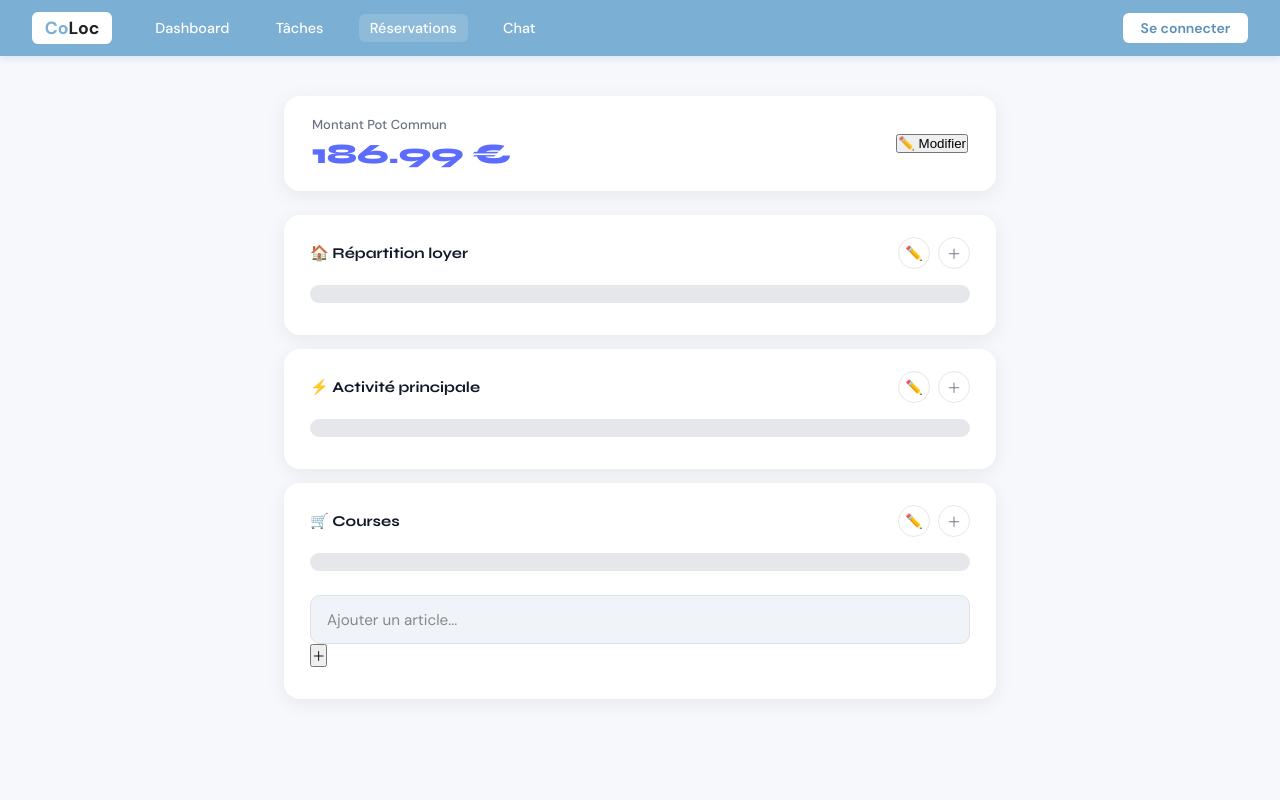
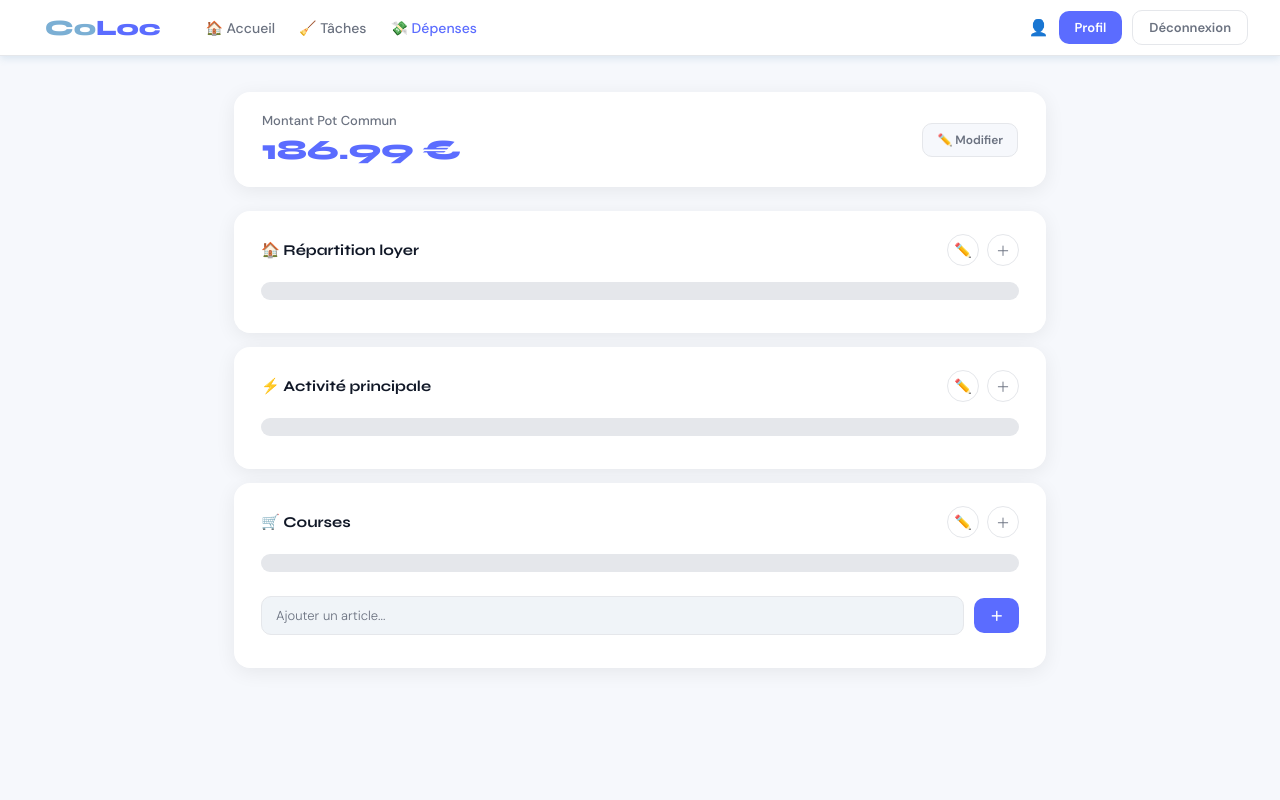
Before and after one commit to balletFrancois18/Projet-IHM-Colocation, a Flask app: page /depenses in a window 1280 px wide. Run offline with Flask 3, Linux system fonts and the light colour scheme; data comes from the database, SQL or seed files in the repository.

Commit message:
modificiation des fichiers depenses

```diff
--- /dev/null
+++ b/static/depenses.css
@@ -0,0 +1,216 @@
+ *, *::before, *::after { box-sizing: border-box; margin: 0; padding: 0; }
+
+    :root {
+      --primary: #5B6CFF;
+      --bg: #F6F8FC;
+      --surface: #fff;
+      --border: #E5E7EB;
+      --text: #111827;
+      --muted: #6B7280;
+      --radius: 16px;
+      --shadow: 0 4px 20px rgba(0,0,0,0.07);
+    }
+
+    body {
+      font-family: 'DM Sans', sans-serif;
+      background: var(--bg);
+      color: var(--text);
+      min-height: 100vh;
+    }
+
+    /* NAVBAR */
+    .navbar {
+      display: flex; align-items: center; justify-content: space-between;
+      padding: 16px 32px; background: var(--surface);
+      border-bottom: 1px solid var(--border);
+      position: sticky; top: 0; z-index: 50;
+    }
+    .nav-logo { font-family: 'Syne', sans-serif; font-size: 22px; font-weight: 800; }
+    .nav-logo span { color: var(--primary); }
+    .nav-links { display: flex; gap: 24px; }
+    .nav-links a {
+      text-decoration: none; color: var(--muted);
+      font-weight: 500; font-size: 14px; transition: color 0.2s;
+    }
+    .nav-links a:hover, .nav-links a.active { color: var(--primary); }
+    .nav-right { display: flex; align-items: center; gap: 10px; }
+    .btn-sm {
+      padding: 8px 16px; border-radius: 10px; font-size: 13px;
+      font-weight: 600; cursor: pointer; border: none; font-family: 'DM Sans', sans-serif;
+      transition: all 0.2s;
+    }
+    .btn-primary { background: var(--primary); color: white; }
+    .btn-ghost { background: white; color: var(--muted); border: 1.5px solid var(--border); text-decoration: none; display: inline-flex; align-items: center; }
+    .btn-ghost:hover { border-color: var(--primary); color: var(--primary); }
+
+    /* CONTAINER */
+    .container { max-width: 860px; margin: 36px auto; padding: 0 24px; }
+
+    /* POT COMMUN */
+    .pot-header {
+      display: flex; align-items: center; justify-content: space-between;
+      background: var(--surface); border-radius: var(--radius);
+      padding: 20px 28px; margin-bottom: 24px;
+      box-shadow: var(--shadow);
+    }
+    .pot-label { font-size: 13px; color: var(--muted); font-weight: 500; margin-bottom: 4px; }
+    .pot-montant {
+      font-family: 'Syne', sans-serif; font-size: 28px;
+      font-weight: 800; color: var(--primary);
+    }
+    .btn-edit-pot {
+      background: var(--bg); border: 1.5px solid var(--border);
+      border-radius: 10px; padding: 8px 14px;
+      font-size: 12px; color: var(--muted); cursor: pointer;
+      font-family: 'DM Sans', sans-serif; font-weight: 600;
+      transition: all 0.2s;
+    }
+    .btn-edit-pot:hover { border-color: var(--primary); color: var(--primary); }
+
+    /* CATEGORIE CARD */
+    .categorie-card {
+      background: var(--surface); border-radius: var(--radius);
+      padding: 22px 26px; margin-bottom: 14px;
+      box-shadow: var(--shadow); border: 1.5px solid transparent;
+      transition: border-color 0.2s;
+    }
+    .categorie-card:hover { border-color: rgba(91,108,255,0.15); }
+
+    .cat-header {
+      display: flex; align-items: center;
+      justify-content: space-between; margin-bottom: 16px;
+    }
+    .cat-titre {
+      font-family: 'Syne', sans-serif;
+      font-size: 15px; font-weight: 700;
+    }
+    .cat-actions { display: flex; gap: 8px; }
+    .btn-round {
+      width: 32px; height: 32px; border-radius: 50%;
+      border: 1.5px solid var(--border); background: white;
+      display: flex; align-items: center; justify-content: center;
+      cursor: pointer; font-size: 14px; color: var(--muted);
+      transition: all 0.2s;
+    }
+    .btn-round:hover { border-color: var(--primary); color: var(--primary); background: #EEF2FF; }
+
+    /* BARRE DE RÉPARTITION */
+    .barre-wrap { position: relative; margin-bottom: 8px; }
+    .barre {
+      display: flex; height: 18px; border-radius: 20px;
+      overflow: visible; background: var(--border);
+      position: relative;
+    }
+    .barre-segment {
+      height: 100%; transition: width 0.5s cubic-bezier(0.4,0,0.2,1);
+      position: relative; cursor: pointer;
+    }
+    .barre-segment:first-child { border-radius: 20px 0 0 20px; }
+    .barre-segment:last-child { border-radius: 0 20px 20px 0; }
+    .barre-segment:only-child { border-radius: 20px; }
+
+    /* Tooltip au survol */
+    .barre-segment .tooltip {
+      position: absolute; bottom: calc(100% + 8px);
+      left: 50%; transform: translateX(-50%);
+      background: #1F2937; color: white;
+      padding: 5px 10px; border-radius: 8px;
+      font-size: 12px; font-weight: 600; white-space: nowrap;
+      opacity: 0; pointer-events: none;
+      transition: opacity 0.2s;
+      z-index: 10;
+    }
+    .barre-segment .tooltip::after {
+      content: ''; position: absolute; top: 100%; left: 50%;
+      transform: translateX(-50%);
+      border: 5px solid transparent;
+      border-top-color: #1F2937;
+    }
+    .barre-segment:hover .tooltip { opacity: 1; }
+
+    /* Légende */
+    .barre-legende {
+      display: flex; gap: 14px; flex-wrap: wrap; margin-top: 10px;
+    }
+    .legende-item {
+      display: flex; align-items: center; gap: 6px;
+      font-size: 12px; color: var(--muted);
+    }
+    .legende-dot {
+      width: 10px; height: 10px; border-radius: 50%; flex-shrink: 0;
+    }
+    .legende-nom { font-weight: 600; color: var(--text); }
+
+    /* Champ courses */
+    .courses-row {
+      display: flex; gap: 10px; align-items: center; margin-top: 4px;
+    }
+    .courses-input {
+      flex: 1; padding: 10px 14px;
+      border: 1.5px solid var(--border); border-radius: 10px;
+      font-size: 13px; font-family: 'DM Sans', sans-serif;
+      transition: border-color 0.2s;
+    }
+    .courses-input:focus { outline: none; border-color: var(--primary); }
+
+    /* MODAL */
+    .modal-overlay {
+      display: none; position: fixed; inset: 0;
+      background: rgba(0,0,0,0.35); z-index: 200;
+      align-items: center; justify-content: center;
+    }
+    .modal-overlay.active { display: flex; }
+    .modal {
+      background: white; border-radius: 20px;
+      padding: 28px; width: 380px;
+      box-shadow: 0 20px 60px rgba(0,0,0,0.18);
+      animation: slideUp 0.25s ease-out;
+    }
+    @keyframes slideUp {
+      from { transform: translateY(20px); opacity: 0; }
+      to   { transform: translateY(0);    opacity: 1; }
+    }
+    .modal-titre {
+      font-family: 'Syne', sans-serif;
+      font-size: 18px; font-weight: 700; margin-bottom: 20px;
+    }
+    .field-group { margin-bottom: 14px; }
+    .field-label {
+      font-size: 12px; font-weight: 600; color: var(--muted);
+      margin-bottom: 5px; display: block; text-transform: uppercase;
+      letter-spacing: 0.05em;
+    }
+    .field-input {
+      width: 100%; padding: 11px 14px;
+      border: 1.5px solid var(--border); border-radius: 10px;
+      font-size: 13px; font-family: 'DM Sans', sans-serif;
+      transition: border-color 0.2s;
+    }
+    .field-input:focus { outline: none; border-color: var(--primary); }
+    .modal-actions {
+      display: flex; justify-content: flex-end;
+      gap: 10px; margin-top: 20px;
+    }
+    .btn-valider {
+      padding: 10px 22px; background: var(--primary); color: white;
+      border: none; border-radius: 10px; cursor: pointer;
+      font-size: 13px; font-weight: 600; font-family: 'DM Sans', sans-serif;
+      transition: all 0.2s;
+    }
+    .btn-valider:hover { background: #4455EE; transform: scale(1.02); }
+    .btn-annuler {
+      padding: 10px 18px; background: white; color: var(--muted);
+      border: 1.5px solid var(--border); border-radius: 10px;
+      cursor: pointer; font-size: 13px; font-family: 'DM Sans', sans-serif;
+      transition: all 0.2s;
+    }
+    .btn-annuler:hover { border-color: #EF4444; color: #EF4444; }
+
+    /* Modal pot commun */
+    .pot-input {
+      width: 100%; padding: 14px; font-size: 24px; font-weight: 700;
+      text-align: center; border: 2px solid var(--border);
+      border-radius: 12px; font-family: 'Syne', sans-serif;
+      color: var(--primary); transition: border-color 0.2s;
+    }
+    .pot-input:focus { outline: none; border-color: var(--primary); }
--- a/templates/depenses.html
+++ b/templates/depenses.html
@@ -1,33 +1,28 @@
-
-
 <!DOCTYPE html>
 <html lang="fr">
 <head>
   <meta charset="UTF-8">
   <meta name="viewport" content="width=device-width, initial-scale=1.0">
   <title>CoLoc — Dépenses</title>
-  <link href="https://fonts.googleapis.com/css2?family=DM+Sans:wght@400;500;600;700&family=Syne:wght@700;800&display=swap" rel="stylesheet">
+  <link href="https://fonts.googleapis.com/css2?family=DM+Sans:wght@300;400;500;600;700&family=Syne:wght@700;800&display=swap" rel="stylesheet">
   <link rel="stylesheet" href="{{ url_for('static', filename='style.css') }}">
+  <link rel="stylesheet" href="{{ url_for('static', filename='depenses.css') }}">
 </head>
 <body>
 
-  <!-- NAVBAR -->
-  <nav>
-    <div class="nav-logo">Co<span>Loc</span></div>
-    <a href="{{ url_for('index') }}" class="nav-link">Dashboard</a>
-    <a href="{{ url_for('taches.liste_taches') }}" class="nav-link">Tâches</a>
-    <a href="{{ url_for('depenses.liste_depenses') }}" class="nav-link" style="background:rgba(255,255,255,0.15);>Dépenses</a>
-    <a href="#" class="nav-link">Réservations</a>
-    <a href="#" class="nav-link">Chat</a>
-    <div class="nav-right">
-      {% if session.get('user_id') %}
-        <div class="nav-avatar">👤</div>
-        <a href="{{ url_for('auth.logout') }}" class="btn-logout">Déconnexion</a>
-      {% else %}
-        <a href="{{ url_for('auth.login') }}" class="btn-connect">Se connecter</a>
-      {% endif %}
-    </div>
-  </nav>
+<nav class="navbar">
+  <div class="nav-logo">Co<span>Loc</span></div>
+  <div class="nav-links">
+    <a href="/">🏠 Accueil</a>
+    <a href="/taches">🧹 Tâches</a>
+    <a href="/depenses" class="active">💸 Dépenses</a>
+  </div>
+  <div class="nav-right">
+    <span>👤</span>
+    <button class="btn-sm btn-primary">Profil</button>
+    <a href="/logout" class="btn-sm btn-ghost">Déconnexion</a>
+  </div>
+</nav>
 
 <div class="container">
 
```
